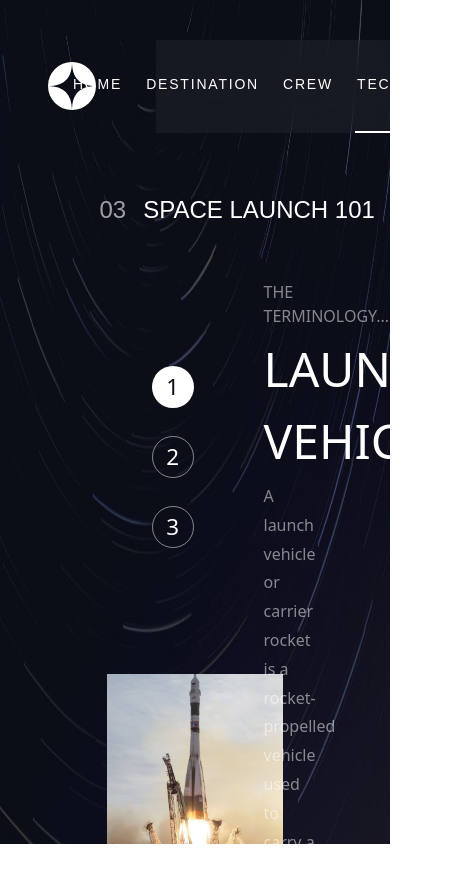
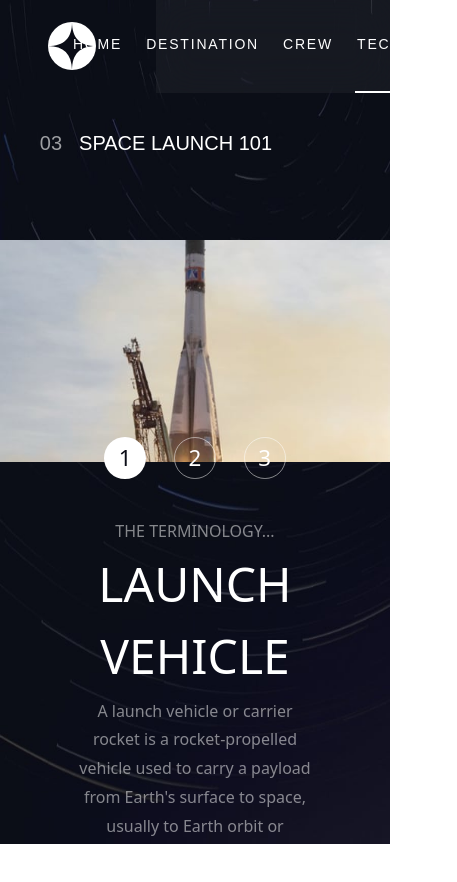
Before and after one commit to heckspoiler/space-travel, a Next.js app: page /Technology in a window 390 px wide. Shown: the top 882 px of the page, 457 px wide, since content can reach past the window. Built offline with nearby package versions, Linux system fonts and the light colour scheme.

Commit message:
tablet responsiveness finished

```diff
--- a/components/mainSectionContainer.js
+++ b/components/mainSectionContainer.js
@@ -1,7 +1,14 @@
 import style from "../styles/components/MainSectionContainer.module.css";
+import cn from "classnames";
 
-const MainSectionContainer = ({ children }) => {
-  return <div className={style.container}>{children}</div>;
+const MainSectionContainer = ({ children, reverse }) => {
+  return (
+    <div
+      className={`${style.container} ${reverse ? style.containerReverse : ""}`}
+    >
+      {children}
+    </div>
+  );
 };
 
 export default MainSectionContainer;
--- a/package.json
+++ b/package.json
@@ -21,6 +21,7 @@
   "homepage": "https://github.com/heckspoiler/space-travel#readme",
   "dependencies": {
     "autoprefixer": "^10.4.14",
+    "classnames": "^2.3.2",
     "next": "^13.4.12",
     "postcss": "^8.4.27",
     "react": "^18.2.0",
--- a/pages/Technology.js
+++ b/pages/Technology.js
@@ -9,7 +9,7 @@ const technologies = [
     title: "Launch Vehicle",
     image: "assets/technology/image-launch-vehicle-portrait.jpg",
     description:
-      "A launch vehicle or carrier rocket is a rocket-propelled vehicle used to carry a payload from Earth's surface to space, usually to Earth orbit or beyond. A launch system includes the launch vehicle, launch pad, vehicle assembly and fuelling systems, range safety, and other related infrastructure.",
+      "A launch vehicle or carrier rocket is a rocket-propelled vehicle used to carry a payload from Earth's surface to space, usually to Earth orbit or beyond. Our WEB-X carrier rocket is the most powerful in operation. Standing 150 metres tall, it's quite an awe-inspiring sight on the launch pad!",
   },
 
   {
@@ -41,7 +41,7 @@ function Technology() {
   return (
     <div className={style.container}>
       <Header />
-      <MainSectionContainer>
+      <MainSectionContainer reverse={true}>
         <h2 className={style.sectionTitle}>Space Launch 101</h2>
         <section className={style.sectionLeft}>
           <ul className={style.list}>
--- a/styles/Header.module.css
+++ b/styles/Header.module.css
@@ -126,7 +126,9 @@
 }
 
 @media screen and (max-width: 768px) {
-      .header {}
+      .header {
+            margin-top: 0;
+      }
 
       .navbar {
             color: white;
--- a/styles/Technology.module.css
+++ b/styles/Technology.module.css
@@ -110,3 +110,96 @@
       height: 12rem;
 
 }
+
+@media screen and (max-width: 768px) {
+
+
+      .container {
+
+            background-image: url("../public/assets/technology/background-technology-tablet.jpg");
+            display: flex;
+            justify-content: center;
+            background-size: 100% 100%;
+
+
+      }
+
+      .sectionTitle {
+            margin-top: 8rem;
+            margin-left: calc(2rem + 2vw);
+            font-size: 20px;
+      }
+
+
+      .reverse {
+            flex-direction: column-reverse !important;
+      }
+
+
+      .sectionLeft,
+      .sectionRight {
+            width: 100%;
+      }
+
+      .sectionLeft {
+            display: flex;
+            flex-direction: column;
+            padding: 0;
+            gap: 40px;
+            justify-content: center;
+            align-items: center;
+            height: 60%;
+            margin-top: 20px;
+      }
+
+      .sectionRight {
+            height: 40%;
+            background-size: cover;
+            background-repeat: no-repeat;
+            background-position: center;
+      }
+
+      .sectionRight img {
+            scale: 1;
+      }
+
+      .list {
+            height: auto;
+            flex-direction: row;
+
+      }
+
+
+      .subsectionLeft {
+            width: 100%;
+            display: flex;
+            justify-content: center;
+            flex-direction: column;
+            padding-left: 0;
+            gap: 5px;
+            padding-top: 0;
+            align-items: center;
+      }
+
+      .subtitleLeft {
+
+            text-align: center;
+
+      }
+
+      .titleMain {
+
+            text-align: center;
+      }
+
+      .paragraph {
+
+            text-align: center;
+            width: 60%;
+
+
+      }
+
+
+
+}
--- a/styles/components/MainSectionContainer.module.css
+++ b/styles/components/MainSectionContainer.module.css
@@ -8,6 +8,7 @@
       flex-direction: row;
 }
 
+
 @media screen and (max-width: 768px) {
 
       .container {
@@ -17,4 +18,8 @@
             justify-content: center;
       }
 
+      .containerReverse {
+            flex-direction: column-reverse;
+      }
+
 }
```
Also changed, not shown: 1 other file (tests, documents, lock files or other folders).
